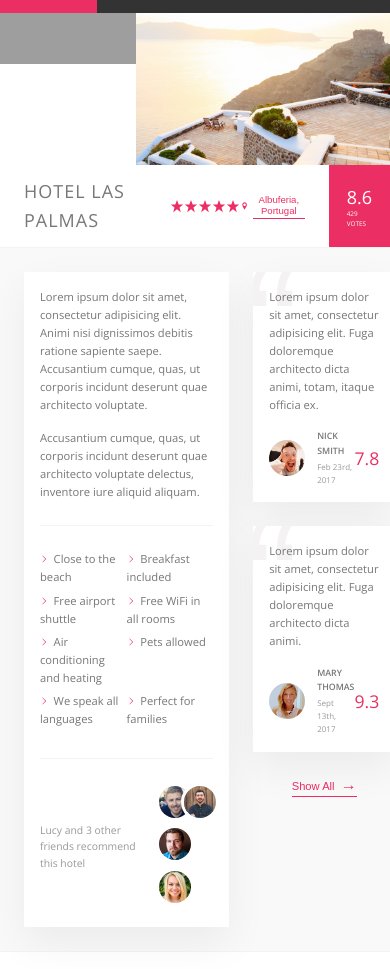
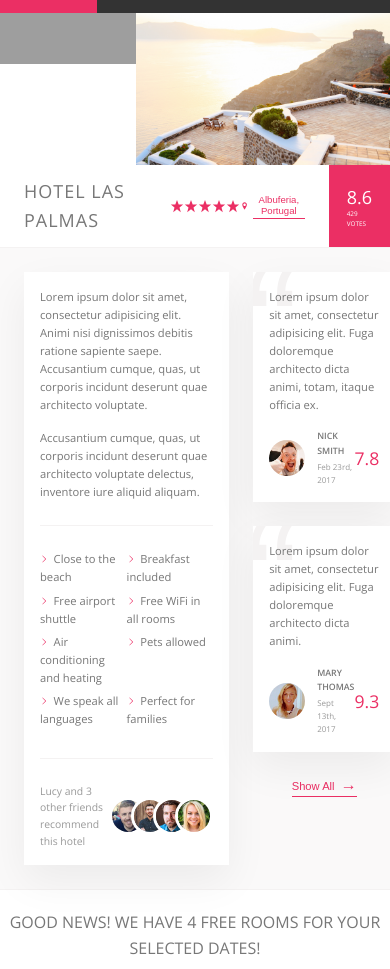
Before and after one commit to ehsanghorbani190/trillo, a website: page index.html in a window 390 px wide. Shown: the part 111-1080 px from the top of the page. Drawn offline with nearby package versions, Linux system fonts and the light colour scheme; files that its build step writes are made by us from their sources; grey boxes are pictures that could not be loaded.

```diff
--- a/sass/_components.scss
+++ b/sass/_components.scss
@@ -348,6 +348,9 @@
 		margin-right: auto;
 	}
 
+	&__friends{
+		display: flex;
+	}
 	&__photo {
 		box-sizing: content-box;
 		height: 4rem;
```
